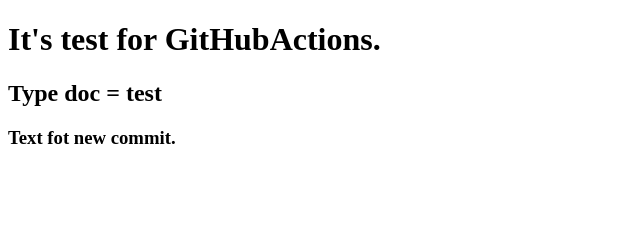
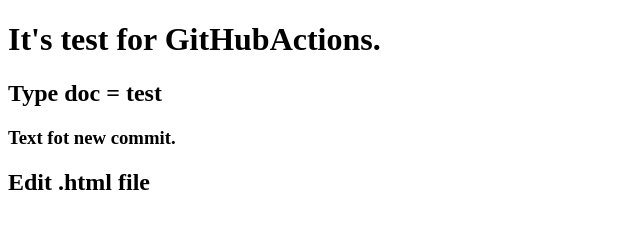
Before and after one commit to MkTGts/for_actions, a plain HTML site: page index.html in a window 1280 px wide. Shown: the whole page, without its empty margins (0-640 px from the left). Drawn offline with Linux system fonts and the light colour scheme.

Commit message:
Edit HTML-file

```diff
--- a/index.html
+++ b/index.html
@@ -7,5 +7,6 @@
     <h1>It's test for GitHubActions.</h1>
     <h2>Type doc = test</h2>
     <h3>Text fot new commit.</h3>
+    <h2>Edit .html file</HTML-file></h2>
 </body>
 </html>
```
